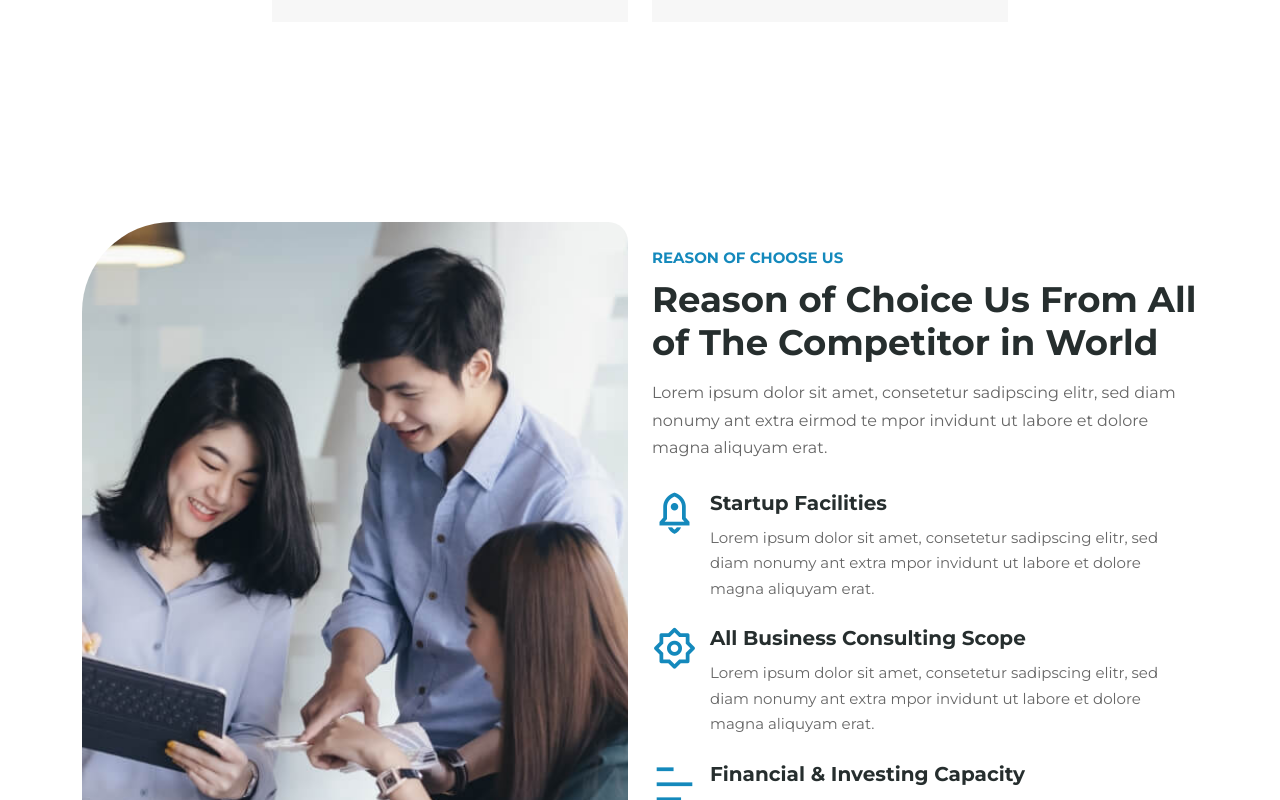
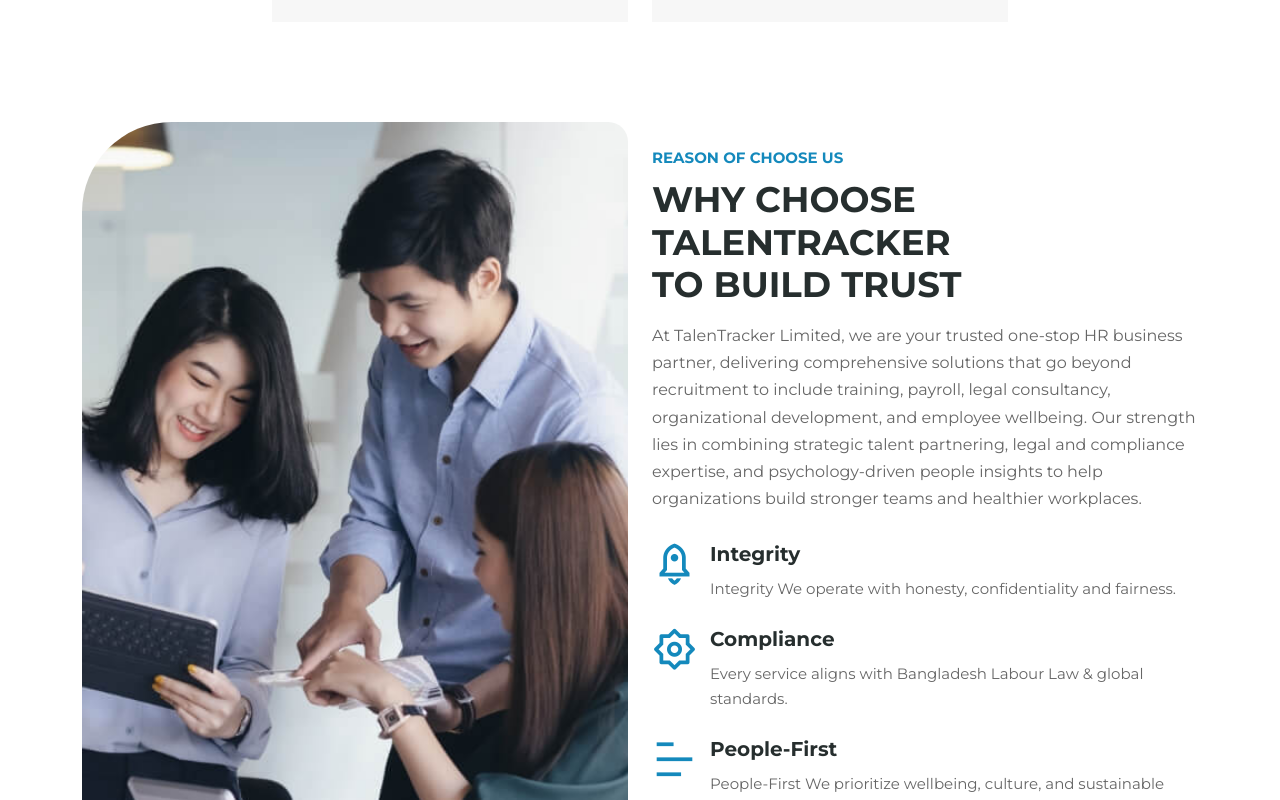
Before and after one commit to MostasirMahim/talentracker-demo, a Next.js app: page / in a window 1280 px wide. Shown: the part 3280-4080 px from the top of the page. Built offline with nearby package versions, Linux system fonts and the light colour scheme.

Commit message:
feat : added why choose us component with content.

```diff
--- a/src/components/HomeDemo1/WhyChooseUs.js
+++ b/src/components/HomeDemo1/WhyChooseUs.js
@@ -8,30 +8,30 @@ const chooseList = [
   {
     id: 1,
     icon: "ri-rocket-2-line",
-    title: "Startup Facilities",
+    title: "Integrity",
     shortDes:
-      "Lorem ipsum dolor sit amet, consetetur sadipscing elitr, sed diam nonumy ant extra mpor invidunt ut labore et dolore magna aliquyam erat.",
+      "Integrity	We operate with honesty, confidentiality and fairness.",
   },
   {
     id: 2,
     icon: "ri-settings-2-line",
-    title: "All Business Consulting Scope",
+    title: "Compliance",
     shortDes:
-      "Lorem ipsum dolor sit amet, consetetur sadipscing elitr, sed diam nonumy ant extra mpor invidunt ut labore et dolore magna aliquyam erat.",
+      "Every service aligns with Bangladesh Labour Law & global standards.",
   },
   {
     id: 3,
     icon: "ri-bar-chart-horizontal-line",
-    title: "Financial & Investing Capacity",
+    title: "People-First",
     shortDes:
-      "Lorem ipsum dolor sit amet, consetetur sadipscing elitr, sed diam nonumy ant extra mpor invidunt ut labore et dolore magna aliquyam erat.",
+      "People-First	We prioritize wellbeing, culture, and sustainable performance.",
   },
 ];
 
 const WhyChooseUs = () => {
   return (
     <>
-      <div className="why-choose-us-area pt-100">
+      <div className="why-choose-us-area pb-70">
         <div className="container">
           <div className="row">
             <div className="col-lg-6 col-md-12">
@@ -53,11 +53,10 @@ const WhyChooseUs = () => {
             <div className="col-lg-6 col-md-12">
               <div className="why-choose-us-content">
                 <span className="sub-title">REASON OF CHOOSE US</span>
-                <h2>Reason of Choice Us From All of The Competitor in World</h2>
+                <h2>WHY CHOOSE <br/> <span>TALENTRACKER </span><br />
+                   TO BUILD TRUST</h2>
                 <p>
-                  Lorem ipsum dolor sit amet, consetetur sadipscing elitr, sed
-                  diam nonumy ant extra eirmod te mpor invidunt ut labore et
-                  dolore magna aliquyam erat.
+                  At TalenTracker Limited, we are your trusted one-stop HR business partner, delivering comprehensive solutions that go beyond recruitment to include training, payroll, legal consultancy, organizational development, and employee wellbeing. Our strength lies in combining strategic talent partnering, legal and compliance expertise, and psychology-driven people insights to help organizations build stronger teams and healthier workplaces.
                 </p>
 
                 <ul className="choose-list">
@@ -72,7 +71,7 @@ const WhyChooseUs = () => {
                 </ul>
 
                 <div className="read-more-btn">
-                  <Link href="/about-simple" className="default-btn">
+                  <Link href="/about-us" className="default-btn">
                     Read More <i className="ri-arrow-right-line"></i>
                   </Link>
                 </div>
```
